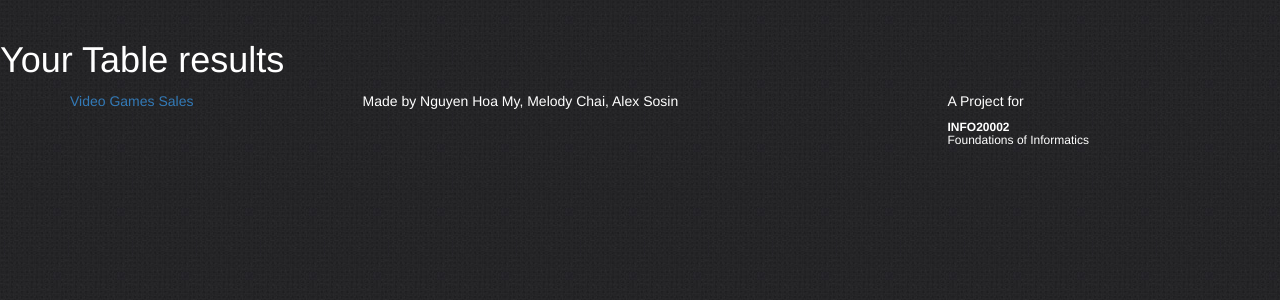
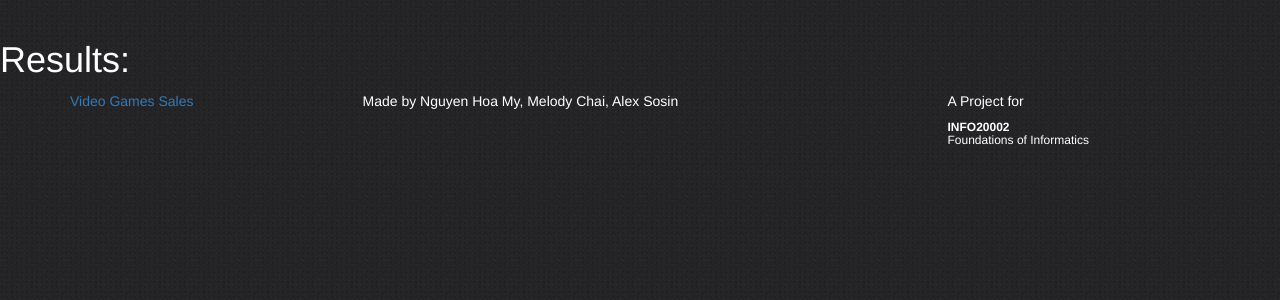
Before and after one commit to nguyenhoamy1602/video_games, a Flask app: template video_games/templates/pivot.html in a window 1280 px wide. Shown: the part 52-352 px from the top of the page. Run offline with Flask 2, Linux system fonts and the light colour scheme; the template is opened without the code that fills it, so the values that code supplies are empty; some libraries are stand-ins or nearby versions.

Commit message:
changed the header

```diff
--- a/video_games/templates/pivot.html
+++ b/video_games/templates/pivot.html
@@ -13,7 +13,7 @@
     <div id='content' class='row-fluid'>
         <div class="row">
              <div class="col-md-12">
-                 <h1 style="color:white">Your Table results</h1>
+                 <h1 style="color:white">Results:</h1>
              </div>
         </div>
         <div class="row">
```
